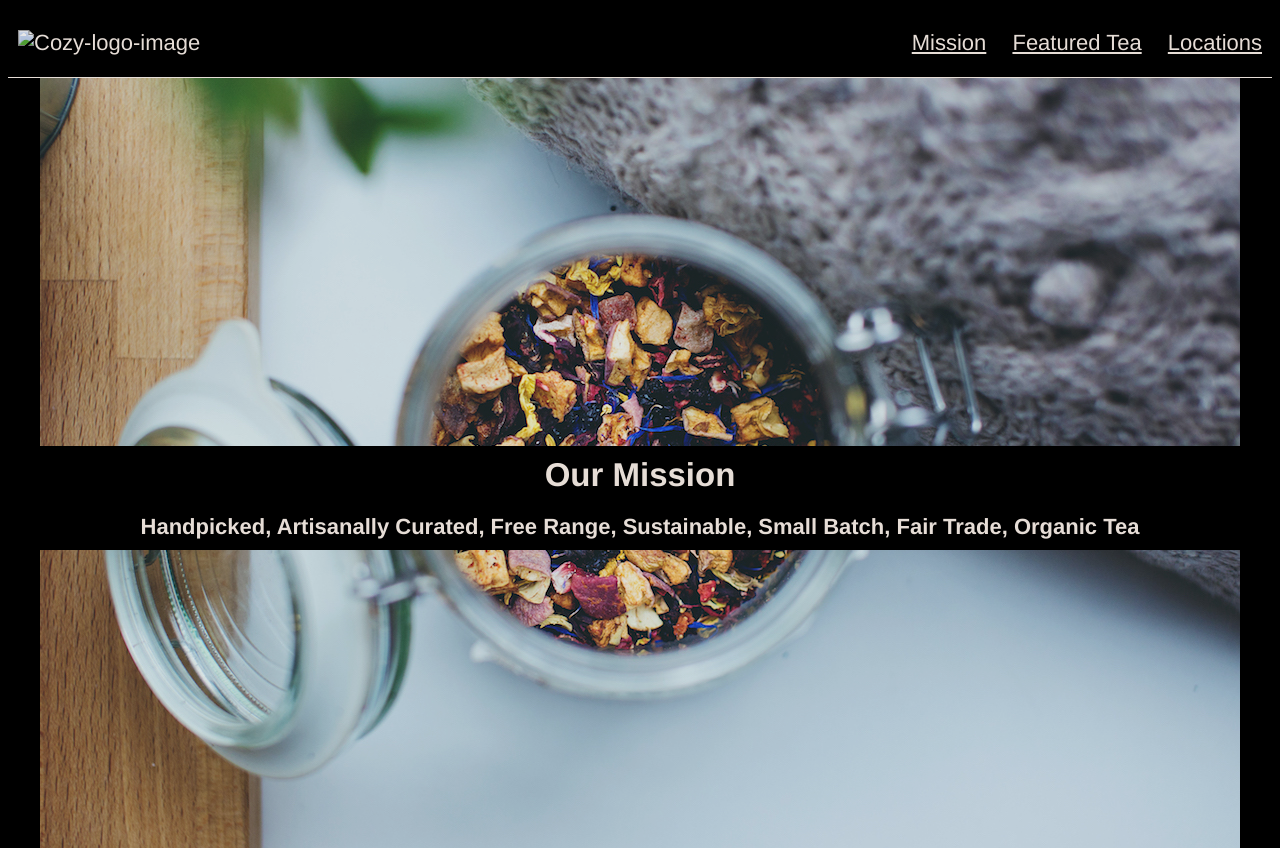
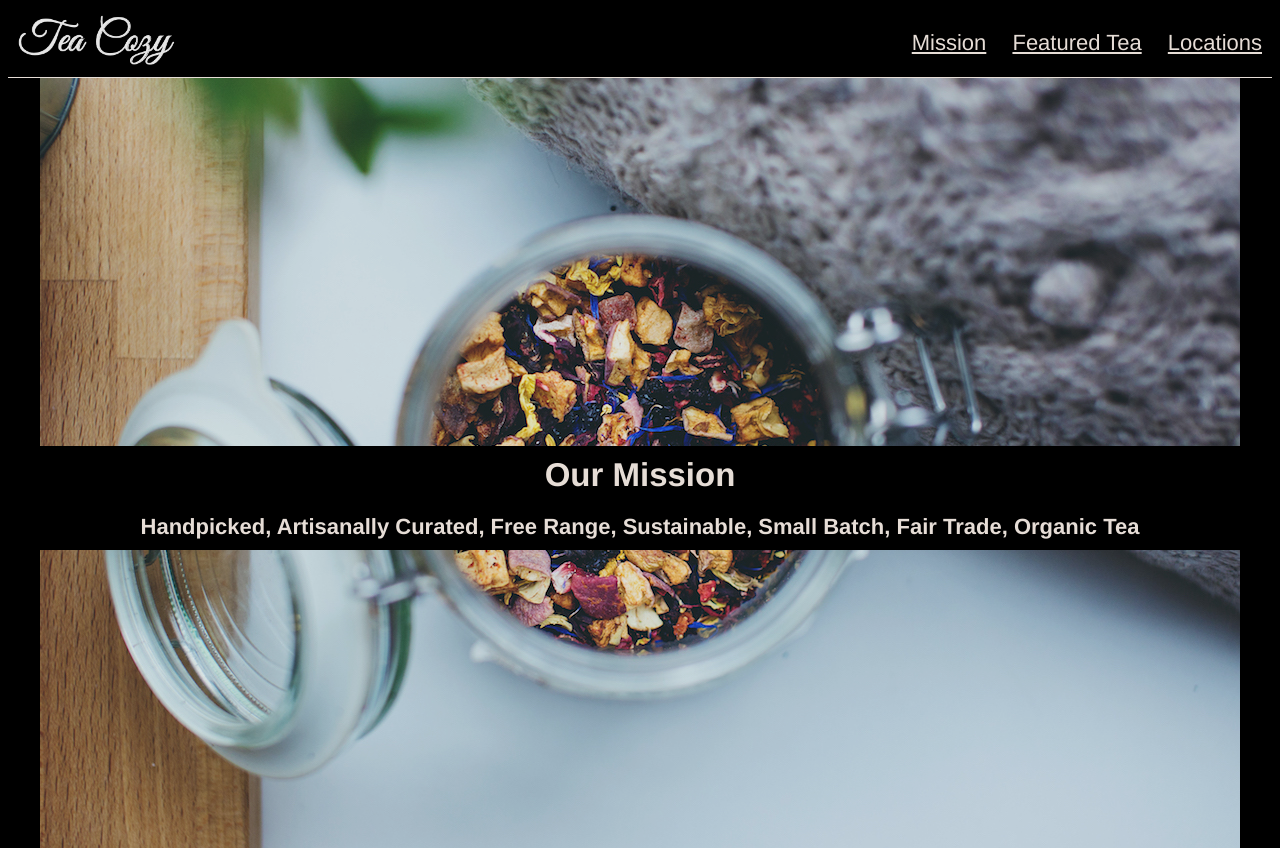
Before and after one commit to Gabrielhs20/The-Tea-Cozy, a plain HTML site: page index.html in a window 1280 px wide. Shown: the top 848 px of the page. Drawn offline with Linux system fonts and the light colour scheme; the site is published under a folder, as on GitHub Pages, so addresses that start at the root find nothing.

Commit message:
Update index.html- fixed the directory path for the logo's image

```diff
--- a/index.html
+++ b/index.html
@@ -12,7 +12,7 @@
 
     <header class="flex-container">
         <div class="logo-container">
-            <img src="/resources/img-tea-cozy-logo.png" alt="Cozy-logo-image">
+            <img src="resources/img-tea-cozy-logo.png" alt="Cozy-logo-image">
         </div>
         <nav>
             <span><a href="#mission">Mission</a></span>
```
